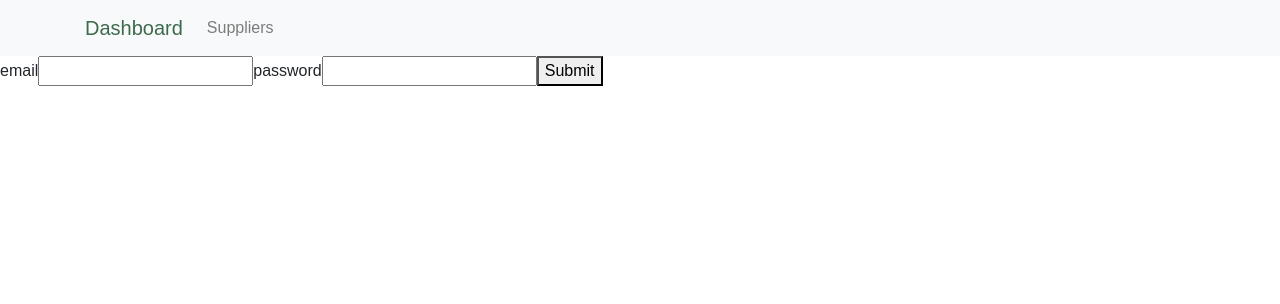
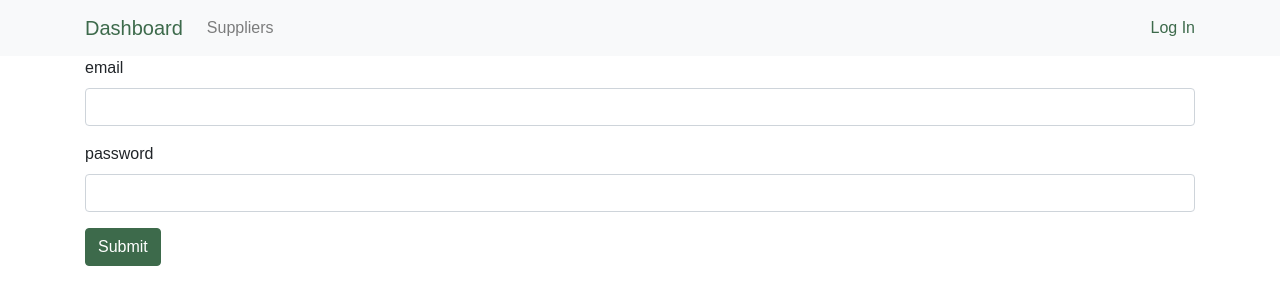
Before and after one commit to jamieianwright/Acorn_Client, a React (Create React App) app: page /login in a window 1280 px wide. Shown: the top 304 px of the page. Built offline with nearby package versions, Linux system fonts and the light colour scheme; a web font is replaced by a local one.

Commit message:
Authentication UI added

```diff
--- a/src/App.js
+++ b/src/App.js
@@ -18,15 +18,42 @@ class App extends Component {
 
     this.toggle = this.toggle.bind(this);
     this.state = {
-      isOpen: false
+      isOpen: false,
+      login_jwt: undefined
     };
+    this.onLogIn = this.onLogIn.bind(this)
+    this.onLogOut = this.onLogOut.bind(this)
   }
+
+  componentWillMount(){
+    this.setState({
+      login_jwt: localStorage.getItem('login-jwt')
+    })
+  }
+
   toggle() {
     this.setState({
       isOpen: !this.state.isOpen
     });
   }
+
+  onLogOut(){
+    localStorage.removeItem('login-jwt');
+    this.setState({
+      login_jwt: undefined
+    })
+  }
+
+  onLogIn(jwt){
+    this.setState({
+      login_jwt: jwt
+    })
+  }
+
   render() {
+
+    const AuthenticationNav = (this.state.login_jwt) ? <LogOut onLogOut={this.onLogOut}/> : <LogIn />;
+
     return (
       <BrowserRouter>
       <div>
@@ -40,20 +67,21 @@ class App extends Component {
                   <Link className='nav-link' to='/suppliers'>Suppliers</Link>
                 </NavItem>
               </Nav>
+              <Nav className="ml-auto">
+                {AuthenticationNav}
+              </Nav>
             </Collapse>
           </Container>
         </Navbar>
       <main>
-
           <Switch>
             <Route exact path="/" component={Home} />
-            <Route path="/login" component={Login} />
+            <Route path="/login" render={(props) => <Login onLogIn={this.onLogIn} {...props}/>}/>
             <AuthenticationComponent>
               <Route path="/suppliers" component={Suppliers} />
             </AuthenticationComponent>
             <Route component={PageNotFound} />
           </Switch>
-
       </main>
     </div>
     </BrowserRouter>
@@ -69,4 +97,12 @@ const Home = () => (
   <Container>Dashboard coming soon!</Container>
 )
 
+const LogOut = (props) => (
+  <NavItem ><Link onClick={() => props.onLogOut()} to='/'>Log Out</Link></NavItem>
+)
+
+const LogIn = () => (
+  <NavItem ><Link to='/login'>Log In</Link></NavItem>
+)
+
 export default App;
--- a/src/AuthenticationComponent.js
+++ b/src/AuthenticationComponent.js
@@ -7,7 +7,7 @@ class AuthenticatedComponent extends Component {
     super(props);
 
     this.state = {
-      user: undefined
+      jwt: undefined
     };
   }
 
@@ -19,7 +19,7 @@ class AuthenticatedComponent extends Component {
 
     axios.get(process.env.REACT_APP_API_BASE_URL + 'getUser', { headers: { Authorization: `Bearer ${jwt}` } })
     .then(res => this.setState({
-      user: res.data
+      jwt: res.data
     })).catch(err => {
       localStorage.removeItem('login-jwt');
       this.props.history.push('/login');
@@ -27,7 +27,7 @@ class AuthenticatedComponent extends Component {
   }
 
   render() {
-    if (this.state.user === undefined) {
+    if (this.state.jwt === undefined) {
       return (
         <div><h1>Loading...</h1></div>
       );
--- a/src/components/authentication/login.js
+++ b/src/components/authentication/login.js
@@ -26,19 +26,27 @@ class Login extends Component {
         password: this.state.password
     }).then(res => {
         localStorage.setItem('login-jwt', res.data)
+        this.props.onLogIn(localStorage.getItem('login-jwt'))
     }).then(() =>
-        this.props.history.go(-2)
+      this.props.history.go(-2)
     )
   }
 
   render() {
+    console.log(this.props)
+
     return (
-      <div>
-        <form onSubmit={e => this.submit(e)}>
-          <label>email</label><input type="text" name="email" onChange={e => this.change(e)} value={this.state.email} />
-          <label>password</label><input type="password" name="password" onChange={e => this.change(e)}
-                                        value={this.state.password} />
-          <button type="submit">Submit</button>
+      <div className='container'>
+        <form onSubmit={e => this.submit(e)} className='form-group'>
+        <div className="form-group">
+          <label>email</label>
+          <input type="text" className="form-control" name="email" onChange={e => this.change(e)} value={this.state.email} />
+        </div>
+        <div className="form-group">
+          <label>password</label>
+          <input type="password" className="form-control" name="password" onChange={e => this.change(e)} value={this.state.password} />
+        </div>
+          <button type="submit" className="btn btn-primary">Submit</button>
         </form>
       </div>
     );
```
